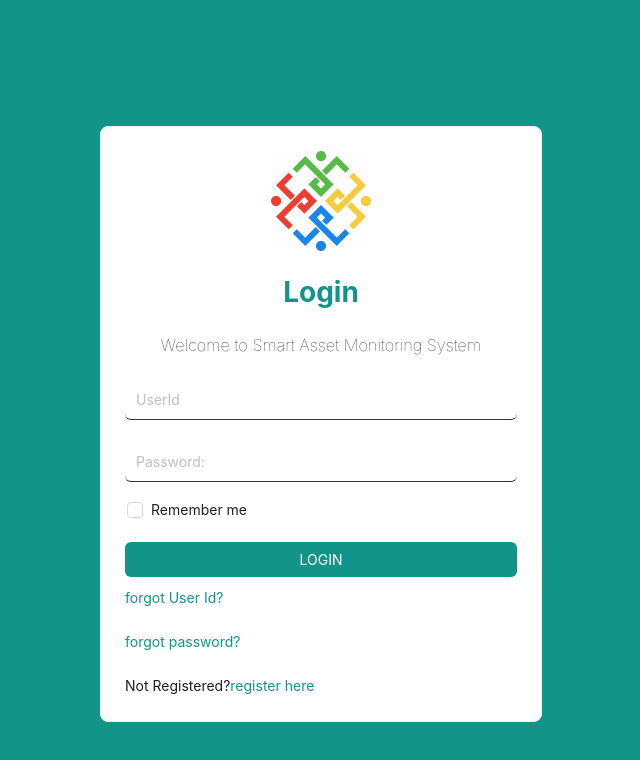
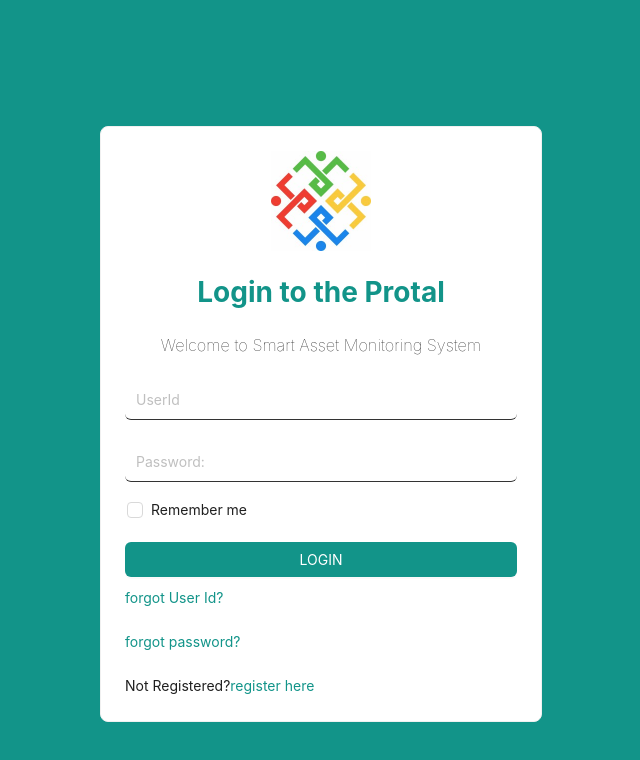
Before and after one commit to KiranRawat3/Learn-React, a React (Create React App) app: page / in a window 1280 px wide. Shown: the top 760 px of the page, without its empty margins (319-959 px from the left). Built offline with nearby package versions, Linux system fonts and the light colour scheme.

Commit message:
Added new message on the login

```diff
--- a/src/components/ProSignIn.tsx
+++ b/src/components/ProSignIn.tsx
@@ -14,7 +14,7 @@ function ProSignIn() {
           <Row gutter={[16, 16]}>
             <Col span={24}>
               <img src={logo} className="signInImg" />
-              <h1 className="h1">Login</h1>
+              <h1 className="h1">Login to the Protal</h1>
               <h3 className="h3">Welcome to Smart Asset Monitoring System </h3>
               <Input
                 className="signInUsername"
```
